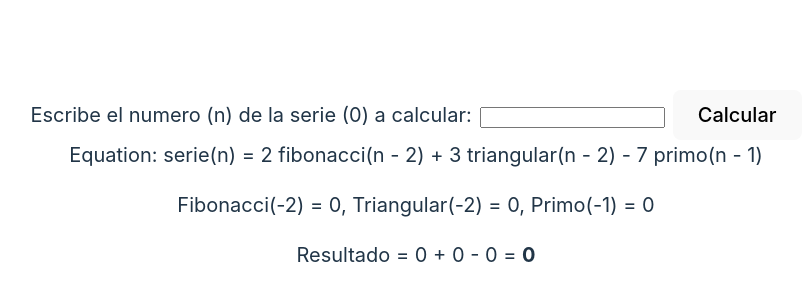
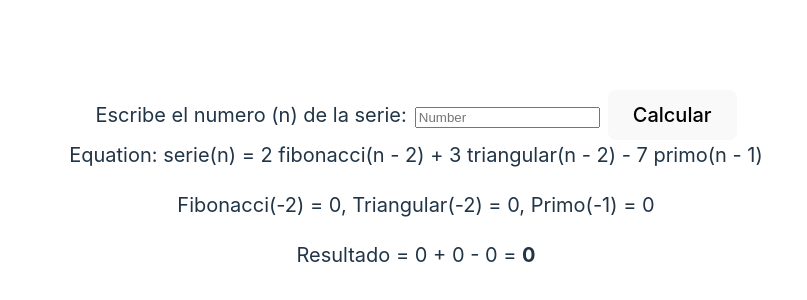
Before and after one commit to shragath/FindNthSerie, a React (Vite) app: page / in a window 1280 px wide. Shown: the part 220-520 px from the top of the page, without its empty margins (224-1031 px from the left). Built offline with nearby package versions, Linux system fonts and the light colour scheme.

Commit message:
Componente que muestra formulario

```diff
--- a/src/Components/Form/index.tsx
+++ b/src/Components/Form/index.tsx
@@ -1,18 +1,10 @@
 import { useState } from 'react';
 import CalculateNSerie from '../CalculateNSerie';
-import Equations from '../CalculateNSerie/types';
+import EqFormElement from './types';
 
-interface FormElements extends HTMLFormControlsCollection {
-    nInput: HTMLInputElement;
-}
-
-interface EqFormElement extends HTMLFormElement {
-    readonly elements: FormElements;
-}
 
 const ShowEqForm = () => {
     const [n, setN] = useState(0);
-    const [nFibonacci, setNFibonacci] = useState(0);
 
     const handleSubmit = (e: React.FormEvent<EqFormElement>) => {
         e.preventDefault();
@@ -21,10 +13,7 @@ const ShowEqForm = () => {
 
         try {
             const nInput = Number.parseInt(form.elements.nInput.value);
-
             setN(nInput);
-            const test: Equations = new Equations(nInput);
-            setNFibonacci(test.findNthFibonacci(nInput));
         } catch (error) {
             throw new Error('El valor no es un numero');
         }
@@ -34,19 +23,20 @@ const ShowEqForm = () => {
         <>
             <form onSubmit={handleSubmit}>
                 <label htmlFor="nInput">
-                    Escribe el numero (n) de la serie ({n}) a calcular:
+                    Escribe el numero (n) de la serie:
                 </label>
 
                 <input
                     id="nInput"
                     type="number"
                     title="n series value"
+                    placeholder="Number"
                     required
                 />
-                <button type="submit">Calcular</button>
+                <button type="submit" id="buttonCalcular">Calcular</button>
             </form>
 
-            <CalculateNSerie value={n} />
+            <CalculateNSerie n={n} />
         </>
     );
 };
```
